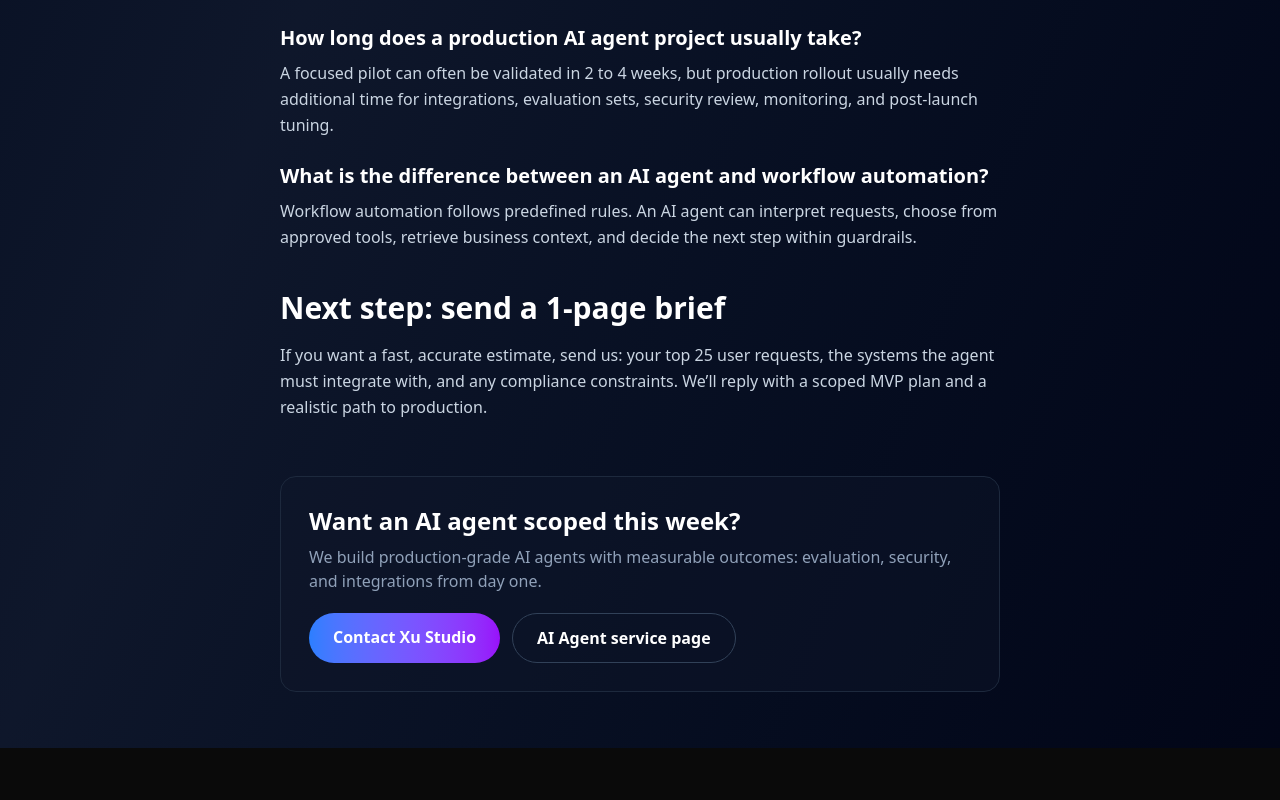
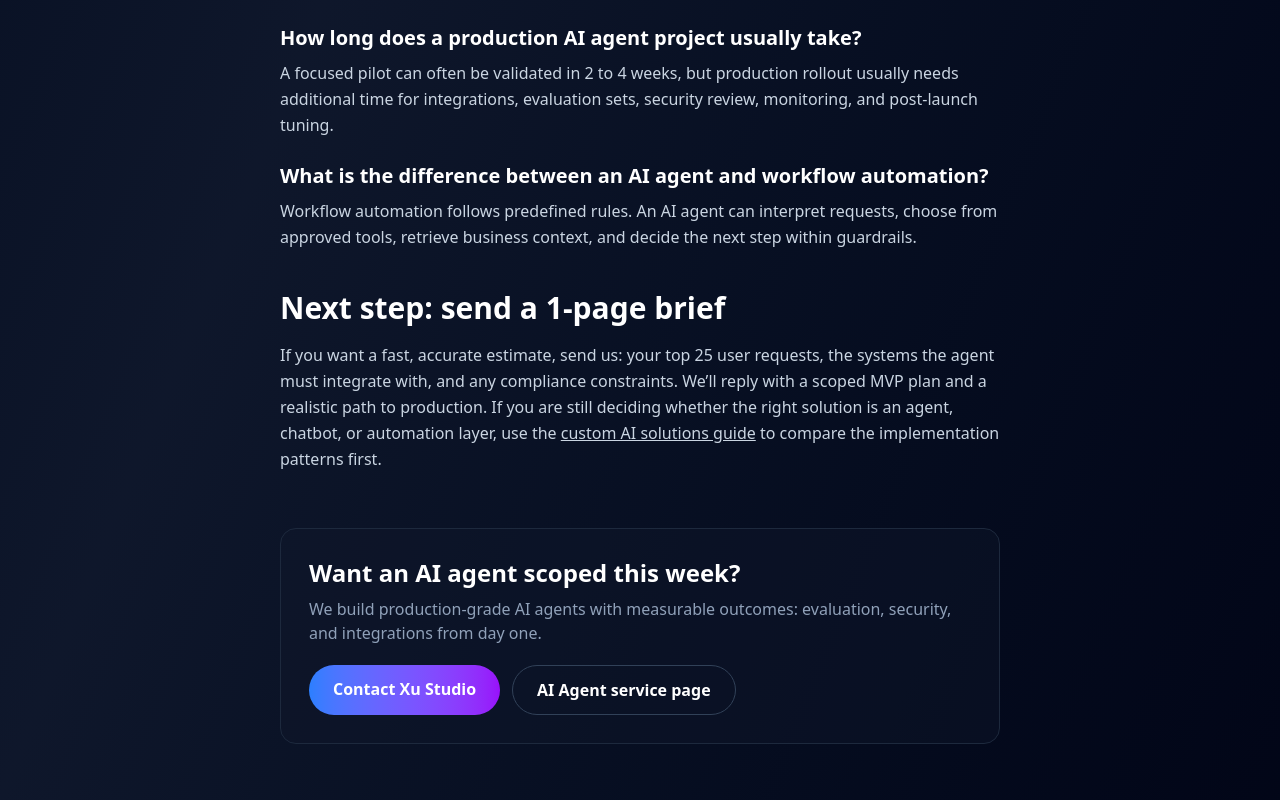
Before and after one commit to ethansure/thexu-studio, a Next.js app: page /insights/ai-agent-development-company in a window 1280 px wide. Shown: the part 2351-3151 px from the top of the page. Before the commit the page ends 3099 px from the top, so only its background shows below. Built offline with nearby package versions, Linux system fonts and the light colour scheme.

Commit message:
Link agent partner guide to custom AI solutions

```diff
--- a/src/app/insights/ai-agent-development-company/page.tsx
+++ b/src/app/insights/ai-agent-development-company/page.tsx
@@ -48,7 +48,7 @@ export default function PostPage() {
         description:
           'A practical checklist for choosing an AI agent development company: architecture, integrations, evaluation, security, and what a realistic delivery timeline looks like.',
         datePublished: '2026-05-10',
-        dateModified: '2026-06-30',
+        dateModified: '2026-07-09',
         inLanguage: 'en-US',
         mainEntityOfPage: {
           '@type': 'WebPage',
@@ -279,7 +279,12 @@ export default function PostPage() {
           <p>
             If you want a fast, accurate estimate, send us: your top 25 user requests, the systems the agent must
             integrate with, and any compliance constraints. We’ll reply with a scoped MVP plan and a realistic path to
-            production.
+            production. If you are still deciding whether the right solution is an agent, chatbot, or automation layer,
+            use the{' '}
+            <Link className="underline hover:text-white" href="/insights/custom-ai-solutions">
+              custom AI solutions guide
+            </Link>{' '}
+            to compare the implementation patterns first.
           </p>
         </Section>
 
```
